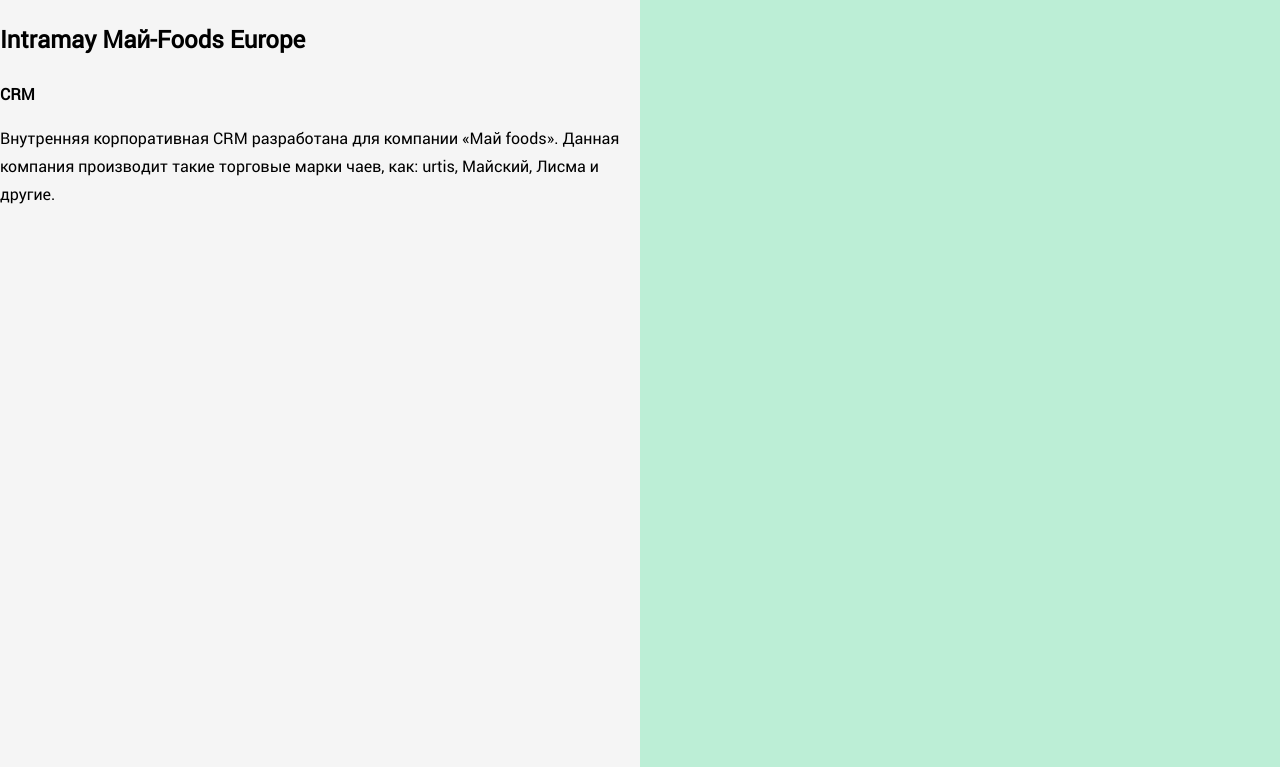
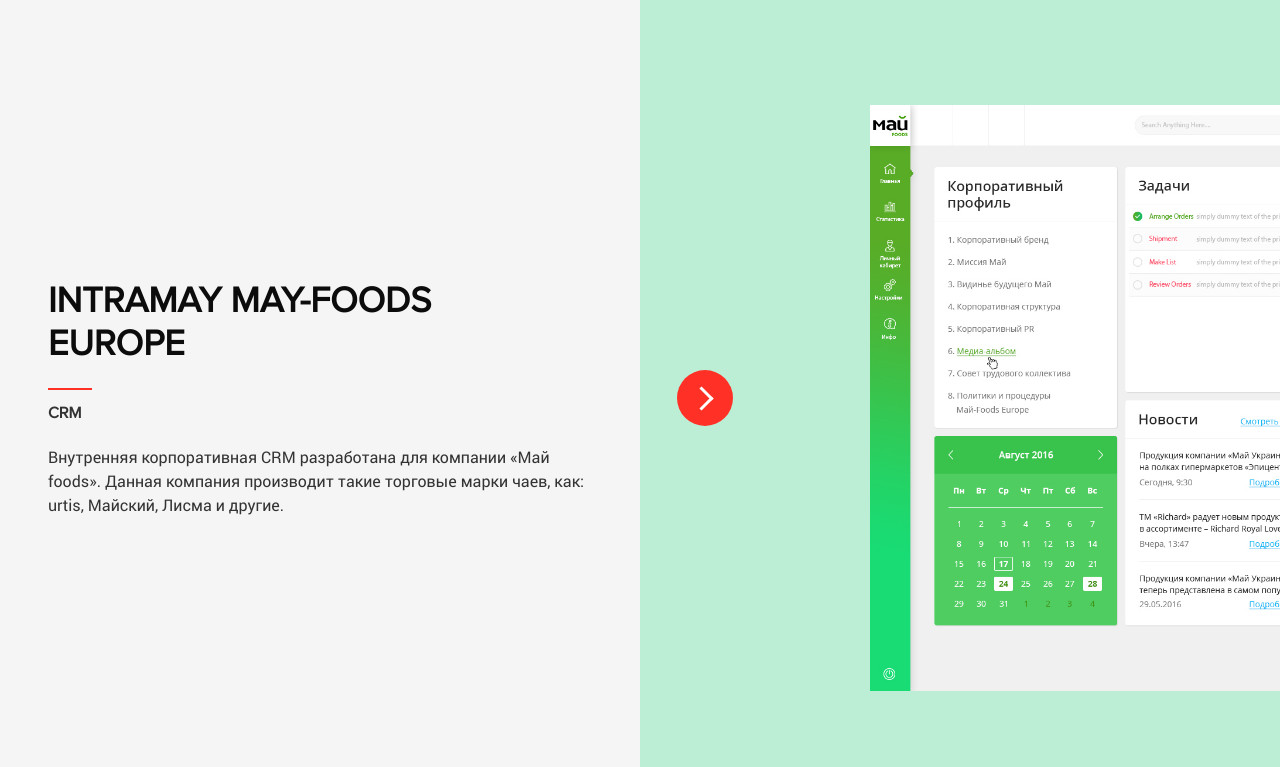
Before and after one commit to rdhlb/helen-homepage, a website: page app/index.html in a window 1280 px wide. Shown: the part 802-1569 px from the top of the page. Drawn offline with Linux system fonts and the light colour scheme.

Commit message:
regular slide markup

```diff
--- a/app/index.html
+++ b/app/index.html
@@ -62,31 +62,41 @@
 			</div>
 		</header>
 
-		<div class="header-photo">
+		<div id="header-photo" class="header-photo">
 			<img src="img/portrait.jpg" width="683" height="768" alt="Портрет Елены">
 		</div>
 	</article>
 
 	<article class="slide">
 		<div class="slide__project">
-			<h2 class="slide__title">Intramay Май-Foods Europe</h2>
+			<div class="slide__wrapper">
+				<h2 class="slide__title">Intramay May-Foods<br> Europe</h2>
 				<b class="slide__project-type">CRM</b>
 				<p class="slide__description">Внутренняя корпоративная CRM разработана для компании «Май foods». Данная компания производит такие торговые марки чаев, как: urtis, Майский, Лисма и другие.</p>
 			</div>
+		</div>
 
-		<div class="slide__picture slide__picture--color-lime">
+		<div id="project-1" class="slide__picture slide__picture--project-1">
+			<a href="#" class="btn">
+				<span class="btn__text">To project</span>
+				<span class="btn__arrow btn__arrow--top"></span>
+				<span class="btn__arrow btn__arrow--bottom"></span>
+			</a>
 
+			<img src="img/projects/may-foods.png" width="1366" height="1000" alt="May-foods Project">
 		</div>
 	</article>
 
 	<article class="slide">
 		<div class="slide__project">
+		<div class="slide__wrapper">
 				<h2 class="slide__title">Fayna town</h2>
 				<b class="slide__project-type">WEB mobile</b>
 				<p class="slide__description">Внутренняя корпоративная CRM разработана для компании «Май foods». Данная компания производит такие торговые марки чаев, как: urtis, Майский, Лисма и другие.</p>
 			</div>
+		</div>
 
-		<div class="slide__picture">
+		<div class="slide__picture slide__picture--project-2">
 
 		</div>
 	</article>
@@ -108,6 +118,9 @@
 						<li class="menu__item">
 							<a href="#" class="menu__link">Contacts</a>
 						</li>
+						<li class="menu__item">
+							<a href="#" class="menu__link">Contacts</a>
+						</li>
 					</ul>
 				</nav>
 				<div class="page-footer__contacts">
@@ -122,7 +135,7 @@
 			</div>
 		</footer>
 
-		<div class="footer-photo">
+		<div id="footer-photo" class="footer-photo">
 			<img src="img/spok.jpg" width="683" height="768" alt="Фото Спока">
 		</div>
 	</article>
--- a/app/js/common.js
+++ b/app/js/common.js
@@ -0,0 +1,11 @@
+const changeImgToBackground = (elementId) => {
+	const wrapperTag = document.getElementById(elementId);
+	const img = wrapperTag.getElementsByTagName('img')[0];
+	const src = img.src;
+	img.style.display = 'none';
+	wrapperTag.style.backgroundImage = "url(" + src + ")";
+};
+
+changeImgToBackground('header-photo');
+changeImgToBackground('footer-photo');
+changeImgToBackground('project-1');
--- a/app/sass/main.sass
+++ b/app/sass/main.sass
@@ -69,6 +69,8 @@
 	height: 100%
 	flex-basis: 50%
 	width: 50%
+	background-repeat: no-repeat
+	background-size: cover
 	img
 		width: 100%
 		height: 100%
@@ -127,6 +129,7 @@
 .social-links
 	margin-top: auto
 	display: flex
+	flex-wrap: wrap
 
 .social-link
 	display: flex
@@ -222,7 +225,6 @@
 		&:hover
 			color: $accent-light
 
-
 .menu--footer
 	font-size: 1.5em
 	margin-top: auto
@@ -237,7 +239,8 @@
 	height: 100%
 	flex-basis: 50%
 	width: 50%
-	// background-image: url("../img/spok.jpg")
+	background-repeat: no-repeat
+	background-size: cover
 	img
 		width: 100%
 		height: 100%
@@ -247,12 +250,108 @@
 	flex-basis: 50%
 	width: 50%
 
+.slide__wrapper
+	position: relative
+	box-sizing: border-box
+	height: 100%
+	display: flex
+	flex-direction: column
+	justify-content: center
+	margin-left: 3em
+	margin-right: 3em
+
+.slide__title
+	position: relative
+	margin: 0
+	margin-bottom: 0.8em
+	font-family: $second-font
+	text-transform: uppercase
+	font-size: 2.25em
+	line-height: 1.2
+	color: #0c0c0c
+	&::after
+		content: ""
+		position: absolute
+		bottom: -0.7em
+		left: 0
+		width: 44px
+		height: 2px
+		background-color: $accent
+
+.slide__project-type
+	margin: 0
+	margin-top: 0.7em
+	font-family: $second-font
+	text-transform: uppercase
+	font-size: 1em
+	line-height: 1
+	color: #333333
+
+.slide__description
+	margin: 0
+	color: #333333
+	margin-top: 1.5em
+	font-size: 1em
+	line-height: 1.5
+
+.btn
+	position: absolute
+	width: 70px
+	height: 70px
+	&:hover
+		&::before
+			transform: scale(1)
+	&::before
+		content: ""
+		position: absolute
+		top: 0
+		left: 0
+		width: 100%
+		height: 100%
+		border-radius: 50%
+		background-color: $accent
+		transform: scale(.8)
+		transition: transform 333ms cubic-bezier(.666,0,.333,1)
+	&__arrow
+		position: absolute
+		background-color: #FFF
+		width: 3px
+		height: 17px
+		top: 50%
+		left: 50%
+	&__arrow--top
+		transform: rotate(-45deg)
+		margin: -13px 0 0
+	&__arrow--bottom
+		transform: rotate(45deg)
+		margin: -3px 0 0
+	&__text
+		position: absolute
+		width: 1px
+		height: 1px
+		margin: -1px
+		padding: 0
+		overflow: hidden
+		clip: rect(0,0,0,0)
+		border: 0
+
 .slide__picture
+	position: relative
+	display: flex
+	align-items: center
 	flex-basis: 50%
 	width: 50%
-	background-color: red
+	height: 100%
+	box-sizing: border-box
+	padding-left: 30px
+	background-repeat: no-repeat
+	background-position: 230px center
 
-.slide__picture--color-lime
+.slide__picture--project-1
 	background-color: #bceed6
+	background-size: 800px
+
+.slide__picture--project-2
+	background-color: #8fcbe6
 
 @import "media" // Всегда в конце
```
Also changed, not shown: app/css/main.css, app/img/projects/may-foods.png (added), 1 other file. Lines whose indentation alone changed are shown as unchanged.
